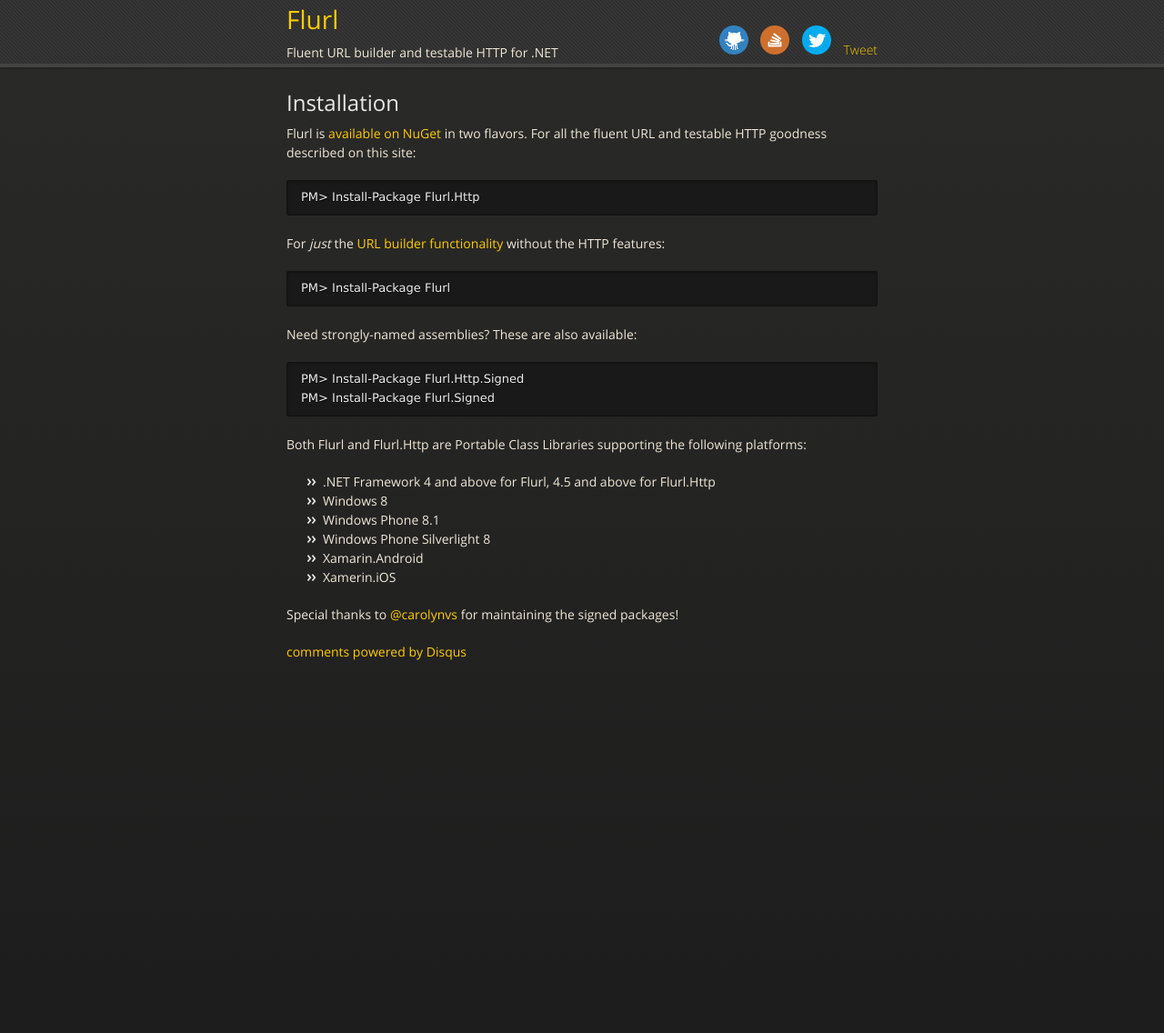
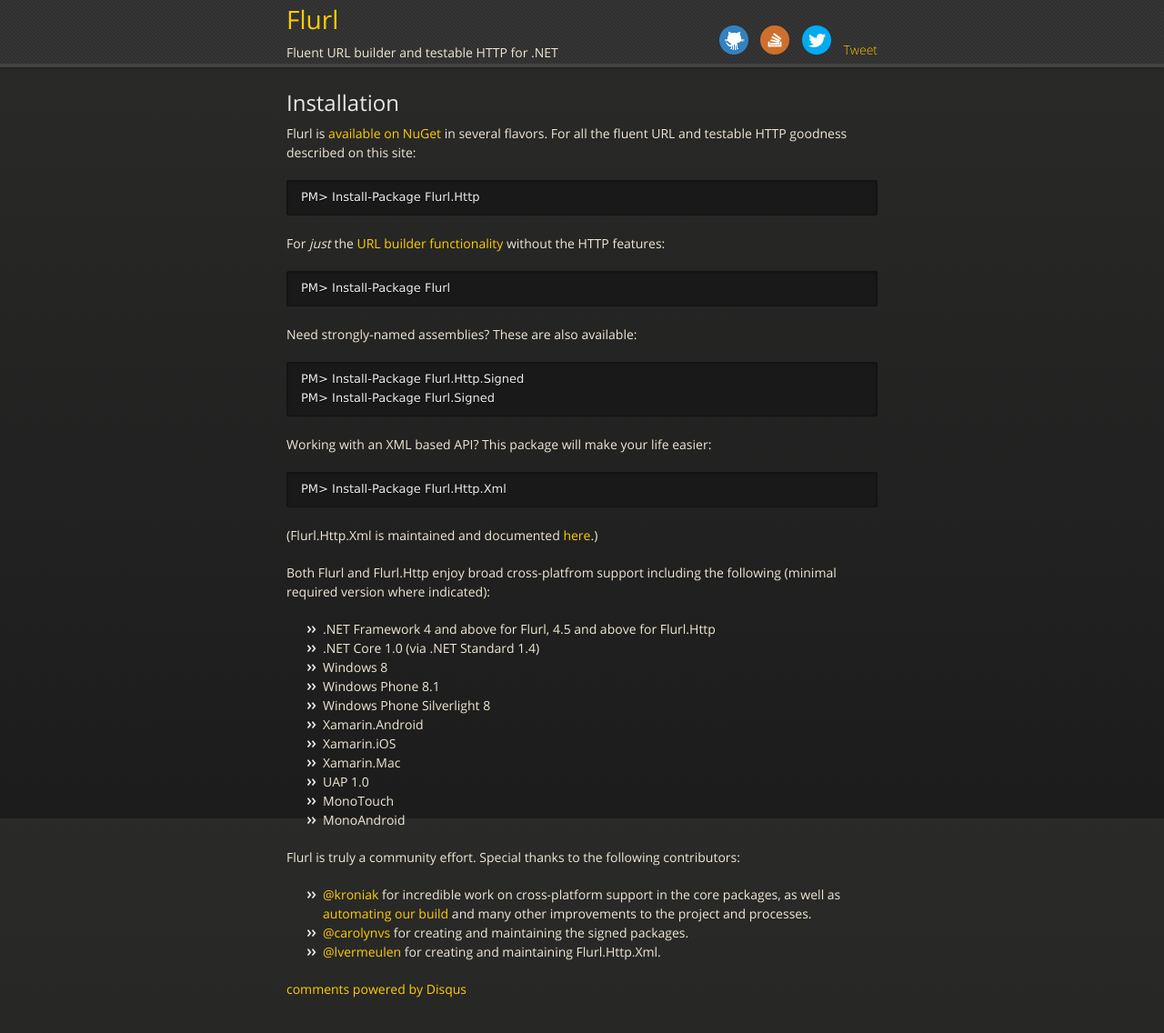
Before and after one commit to tmenier/Flurl, a Jekyll site: the page built from installation.md, in a window 1280 px wide and 1188 px high. Shown: the top 1136 px of the window at 91% size. Built offline with Jekyll 4.4.1, drawn with Linux system fonts in a browser that asks for light colours; nearby versions of some CDN libraries; comment, search, counter and statistics services are not loaded; our own code applies the rules of GitHub Pages for plain Markdown files.

Commit message:
installation page updates

`````diff
--- a/installation.md
+++ b/installation.md
@@ -4,7 +4,7 @@
 
 ## Installation
 
-Flurl is [available on NuGet](https://www.nuget.org/packages?q=flurl) in two flavors. For all the fluent URL and testable HTTP goodness described on this site:
+Flurl is [available on NuGet](https://www.nuget.org/packages?q=flurl) in several flavors. For all the fluent URL and testable HTTP goodness described on this site:
 
 ````
 PM> Install-Package Flurl.Http
@@ -23,13 +23,30 @@
 PM> Install-Package Flurl.Signed
 ````
 
-Both Flurl and Flurl.Http are Portable Class Libraries supporting the following platforms:
+Working with an XML based API? This package will make your life easier:
+
+````
+PM> Install-Package Flurl.Http.Xml
+````
+
+(Flurl.Http.Xml is maintained and documented [here](https://github.com/lvermeulen/Flurl.Http.Xml).)
+
+Both Flurl and Flurl.Http enjoy broad cross-platfrom support including the following (minimal required version where indicated):
 
 - .NET Framework 4 and above for Flurl, 4.5 and above for Flurl.Http
+- .NET Core 1.0 (via .NET Standard 1.4)
 - Windows 8
 - Windows Phone 8.1
 - Windows Phone Silverlight 8
 - Xamarin.Android
-- Xamerin.iOS
+- Xamarin.iOS
+- Xamarin.Mac
+- UAP 1.0
+- MonoTouch
+- MonoAndroid
 
-Special thanks to [@carolynvs](https://github.com/carolynvs) for maintaining the signed packages!
+Flurl is truly a community effort. Special thanks to the following contributors:
+
+- [@kroniak](https://github.com/kroniak) for incredible work on cross-platform support in the core packages, as well as [automating our build](https://ci.appveyor.com/project/kroniak/flurl/branch/master) and many other improvements to the project and processes.
+- [@carolynvs](https://github.com/carolynvs) for creating and maintaining the signed packages.
+- [@lvermeulen](https://github.com/lvermeulen) for creating and maintaining Flurl.Http.Xml.
`````
